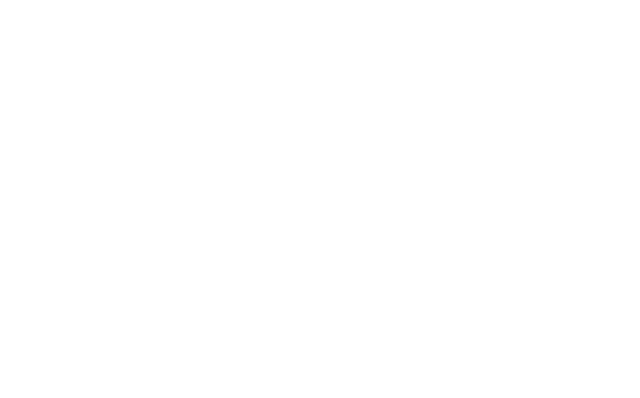
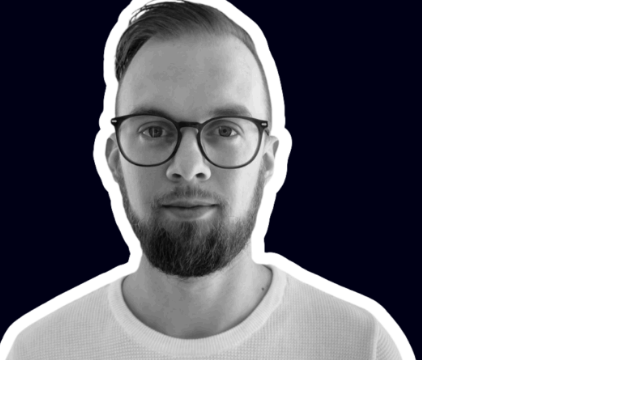
Before and after one commit to niclastanskanen/My-Resume, a plain HTML site: page index.html in a window 1280 px wide. Shown: the whole page, without its empty margins (0-640 px from the left). Drawn offline with nearby package versions, Linux system fonts and the light colour scheme.

Commit message:
Added logo images

```diff
--- a/assets/css/style.css
+++ b/assets/css/style.css
@@ -0,0 +1,16 @@
+@import url('https://fonts.googleapis.com/css?family=Roboto:100,200,300,400,500,600,700|Exo:100,200,300,400,500,600,700');
+
+header {
+    margin: 0;
+}
+
+.logo {
+    background: url("../images/niclas.png");
+    background-position: center;
+    background-repeat: no-repeat;
+    background-size: cover;
+    min-height: 360px;
+    transition: all .5s ease-in-out;
+    -moz-transition: all .5s ease-in-out;
+    -webkit-transition: all .5s ease-in-out;
+}
--- a/index.html
+++ b/index.html
@@ -6,11 +6,19 @@
     <meta name="viewport" content="width=device-width, initial-scale=1.0">
     <link rel="stylesheet" href="https://maxcdn.bootstrapcdn.com/bootstrap/4.2.1/css/bootstrap.min.css" type="text/css" />
     <link rel="stylesheet" href="https://use.fontawesome.com/releases/v5.0.10/css/all.css" integrity="sha384-+d0P83n9kaQMCwj8F4RJB66tzIwOKmrdb46+porD/OvrJ+37WqIM7UoBtwHO6Nlg" crossorigin="anonymous">
-    <title>Niclas</title>
+    <link rel="stylesheet" href="assets/css/style.css" type="text/css">
+    <title>Niclas Tanskanen</title>
 </head>
 <body>
     <header>
+        <div class="row">
+            <a href="index.html" class="col-md-4 logo">
 
+            </a>
+            <div class="col-md-8">
+
+            </div>
+        </div>
     </header>
     <section>
 
```
Also changed, not shown: assets/images/niclas.png (added).
